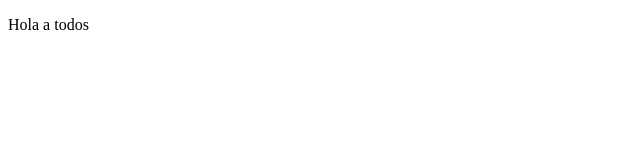
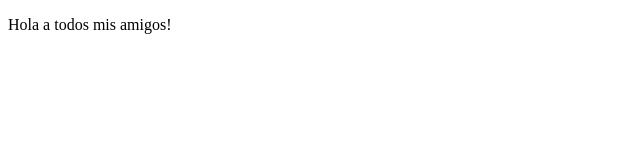
Before and after one commit to pablo-canto/proyectoDemoCursoPrework, a plain HTML site: page index.html in a window 1280 px wide. Shown: the whole page, without its empty margins (0-640 px from the left). Drawn offline with Linux system fonts and the light colour scheme.

Commit message:
second commit

```diff
--- a/index.html
+++ b/index.html
@@ -7,6 +7,6 @@
     <title>Secret Document</title>
 </head>
 <body>
-    <p>Hola a todos</p>
+    <p>Hola a todos mis amigos!</p>
 </body>
 </html>
```
